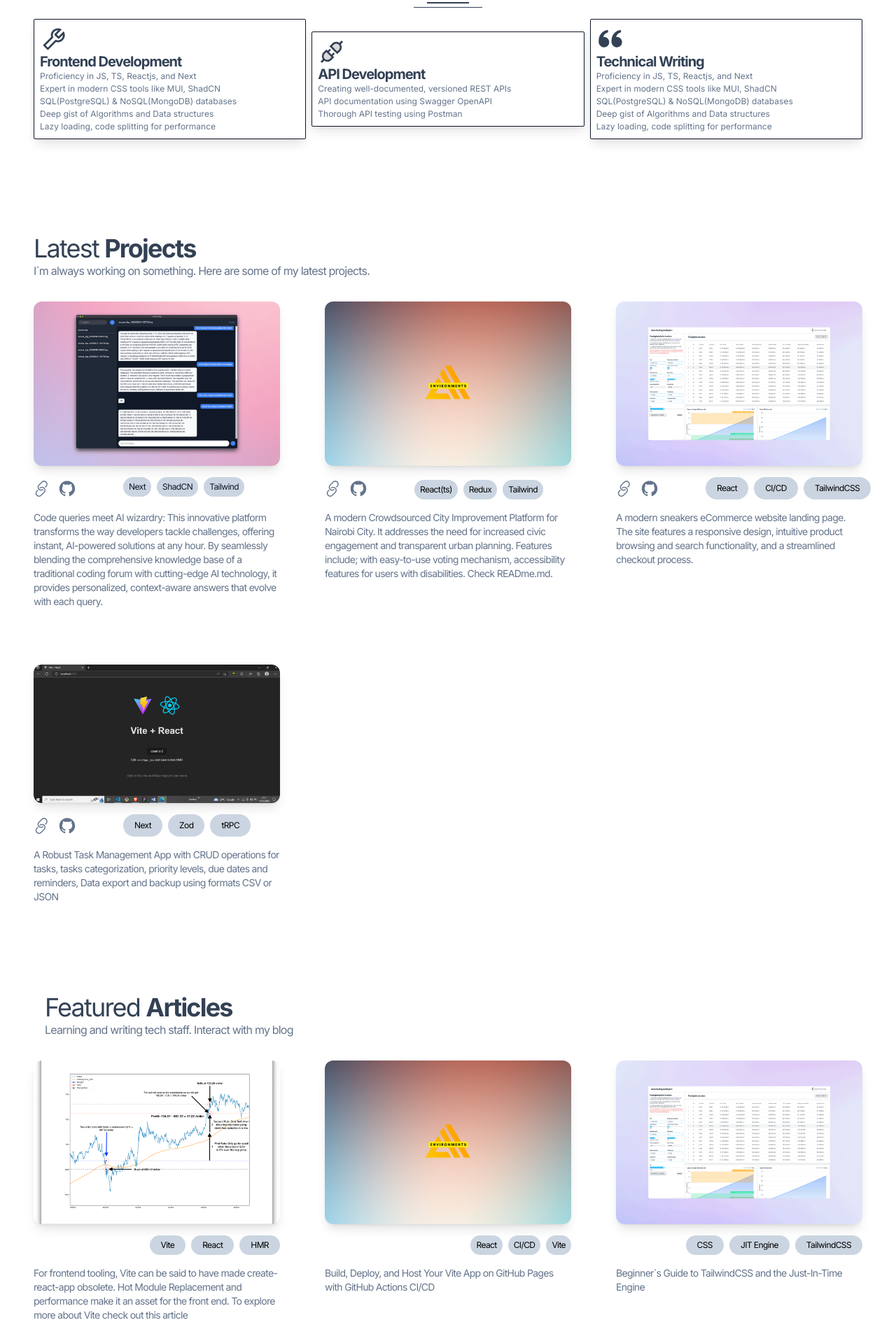
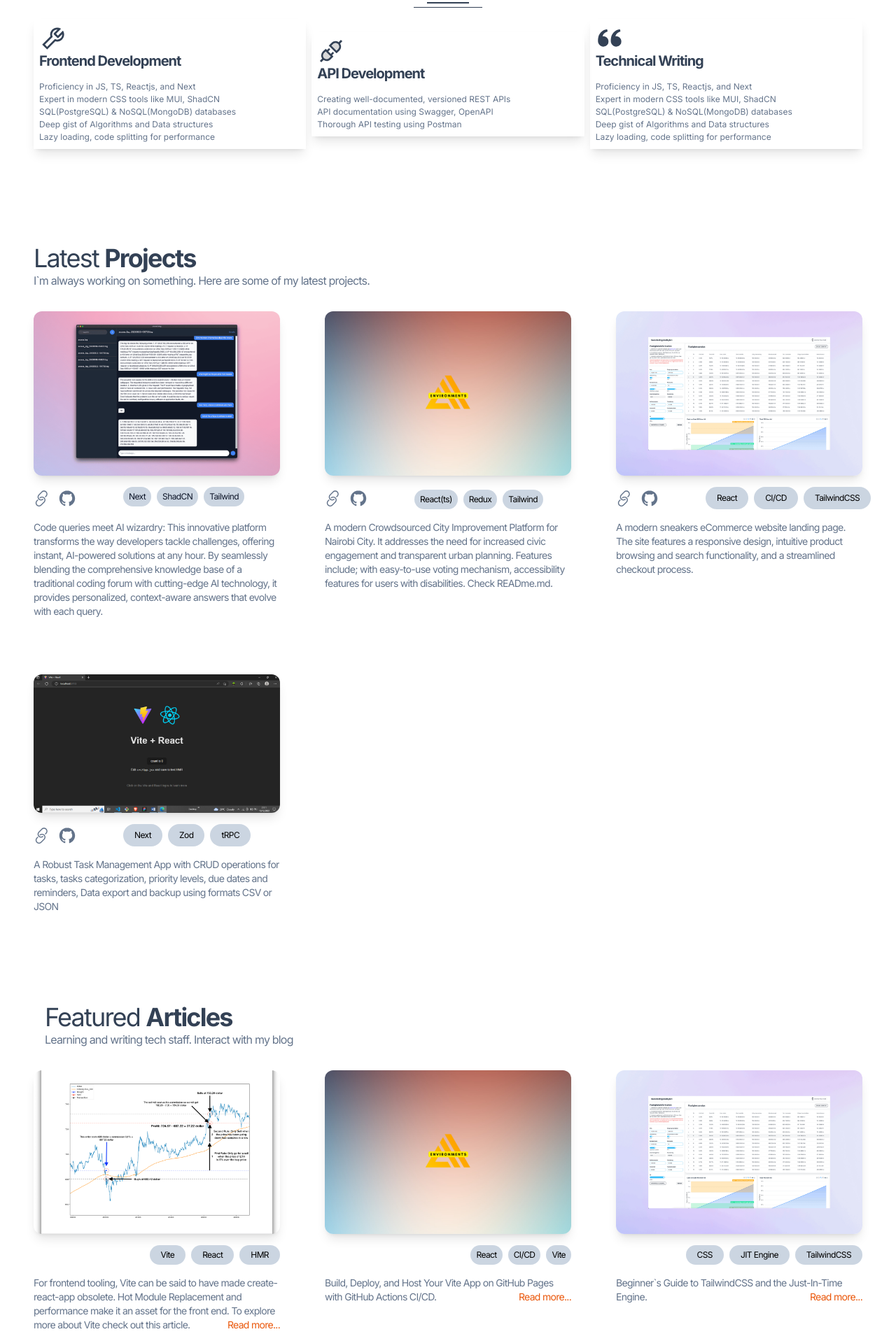
Before and after one commit to Brucedevnairobi/portfolio-website, a Next.js app: page / in a window 1280 px wide. Shown: the part 1553-3460 px from the top of the page at 70% size. Built offline with nearby package versions, Linux system fonts and the light colour scheme.

Commit message:
subtle changes

```diff
--- a/app/page.tsx
+++ b/app/page.tsx
@@ -175,12 +175,12 @@ export default function Home() {
         <div className="h-[1px] w-[98px] mt-[5px] bg-slate-700 mx-auto"></div>
         <div className=" relative flex flex-col md:flex-col pt-4">
           <section className="mx-12 gap-2 items-center flex-col md:flex-row flex">
-            <div className="w-full md:w-1/3 border-[1px] border-slate-900 hover:cursor-pointer rounded-sm p-2 mb-4 shadow-lg mx-auto">
+            <div className="w-full md:w-1/3 hover:border-[1px] border-slate-900 hover:rounded-md p-2 mb-4 shadow-lg mx-auto">
               <AiOutlineTool className="h-10 w-10 text-slate-700" />
               <h3 className="text-xl font-bold text-slate-700 leading-6 tracking-tighter">
                 Frontend Development
               </h3>
-              <ul className="text-slate-500">
+              <ul className="text-slate-500 mt-4">
                 <li className="text-[12px]">
                   Proficiency in JS, TS, Reactjs, and Next
                 </li>
@@ -199,18 +199,18 @@ export default function Home() {
               </ul>
               <p className="text-sm text-slate-600 leading-6 tracking-tighter"></p>
             </div>
-            <div className="w-full md:w-1/3 border-[1px] hover:cursor-pointer border-slate-900 rounded-sm p-2 shadow-lg mx-auto mb-4">
+            <div className="w-full md:w-1/3 hover:border-[1px] border-slate-900 hover:rounded-md p-2 shadow-lg mx-auto mb-4">
               <AiTwotoneApi className="h-10 w-10 text-slate-700" />
               <h3 className="text-xl tracking-tighter leading-6 font-bold text-slate-700">
                 API Development
               </h3>
 
-              <ul className="text-slate-500">
+              <ul className="text-slate-500 mt-4">
                 <li className="text-[12px] ">
                   Creating well-documented, versioned REST APIs
                 </li>
                 <li className="text-[12px]">
-                  API documentation using Swagger OpenAPI
+                  API documentation using Swagger, OpenAPI
                 </li>
                 <li className="text-[12px]">
                   Thorough API testing using Postman
@@ -218,12 +218,12 @@ export default function Home() {
               </ul>
               <p className="text-sm tracking-tighter leading-6 text-slate-600"></p>
             </div>
-            <div className="w-full md:w-1/3 border-[1px] hover:cursor-pointer border-slate-900 rounded-sm p-2 shadow-lg mx-auto mb-4">
+            <div className="w-full md:w-1/3 hover:border-[1px] border-slate-900 hover:rounded-md p-2 shadow-lg mx-auto mb-4">
               <BiSolidQuoteAltLeft className="h-10 w-10 text-slate-700" />
               <h3 className="text-xl font-bold text-slate-700 tracking-tighter leading-6">
                 Technical Writing
               </h3>
-              <ul className="text-slate-500">
+              <ul className="text-slate-500 mt-4">
                 <li className="text-[12px] ">
                   Proficiency in JS, TS, Reactjs, and Next
                 </li>
@@ -415,7 +415,7 @@ export default function Home() {
             href="https://javascript.works-hub.com/learn/creating-a-react-project-using-vite-pre-bundler-55de3"
             target="blank"
           >
-            <div className="cursor-pointer rounded-xl shadow-lg">
+            <div className="rounded-xl shadow-lg">
               <Image
                 src="/assets/images/crypto-trading.png"
                 width={548}
@@ -441,7 +441,10 @@ export default function Home() {
               For frontend tooling, Vite can be said to have made
               create-react-app obsolete. Hot Module Replacement and performance
               make it an asset for the front end. To explore more about Vite
-              check out this article
+              check out this article.{" "}
+              <span className="text-orange-600 float-right cursor-pointer">
+                Read more...
+              </span>
             </h6>
           </Link>
           <React.Fragment>
@@ -449,7 +452,7 @@ export default function Home() {
               href="https://dev.to/brucedevnairobi/build-deploy-and-host-your-vite-app-on-github-pages-with-github-actions-cicd-2g51"
               target="blank"
             >
-              <div className="cursor-pointer rounded-xl shadow-lg">
+              <div className=" rounded-xl shadow-lg">
                 <Image
                   src="/assets/images/aws-amplify.png"
                   width={548}
@@ -473,7 +476,10 @@ export default function Home() {
               </div>
               <h6 className="text-slate-500 leading-4 tracking-tighter text-xs mb-4 md:text-sm">
                 Build, Deploy, and Host Your Vite App on GitHub Pages with
-                GitHub Actions CI/CD
+                GitHub Actions CI/CD.{" "}
+                <span className="cursor-pointer text-orange-600 float-right">
+                  Read more...
+                </span>
               </h6>
             </Link>
           </React.Fragment>
@@ -481,7 +487,7 @@ export default function Home() {
             href="https://dev.to/brucedevnairobi/beginners-guide-to-tailwind-css-and-the-just-in-time-engine-18jf"
             target="blank"
           >
-            <div className="cursor-pointer rounded-xl shadow-lg">
+            <div className="rounded-xl shadow-lg">
               <Image
                 src="/assets/images/invest.png"
                 width={548}
@@ -504,7 +510,10 @@ export default function Home() {
               </div>
             </div>
             <h6 className="text-slate-500 leading-4 tracking-tighter text-xs mb-4 md:text-sm">
-              Beginner`s Guide to TailwindCSS and the Just-In-Time Engine
+              Beginner`s Guide to TailwindCSS and the Just-In-Time Engine.{" "}
+              <span className="cursor-pointer text-orange-600 float-right">
+                Read more...
+              </span>
             </h6>
           </Link>
         </section>
```
